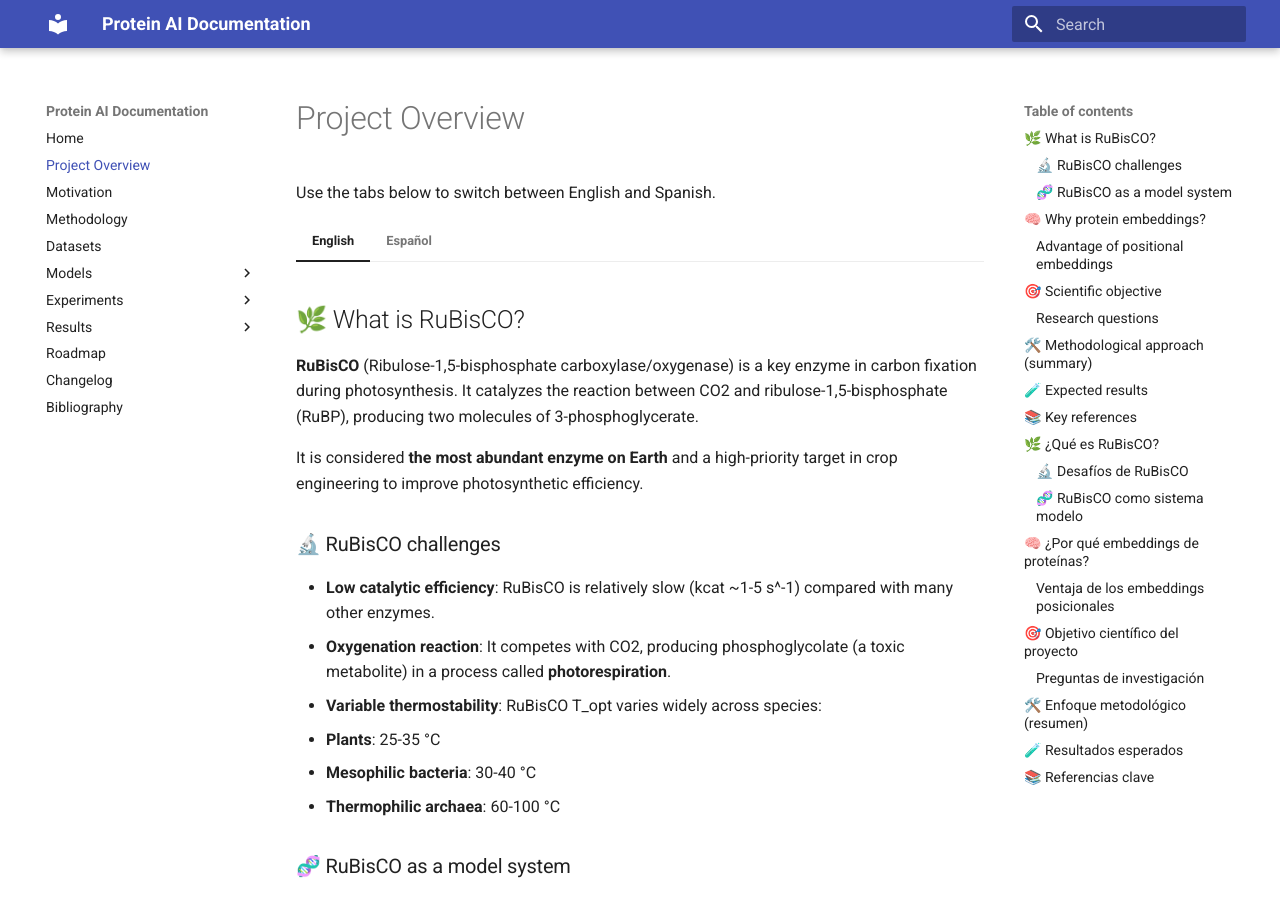
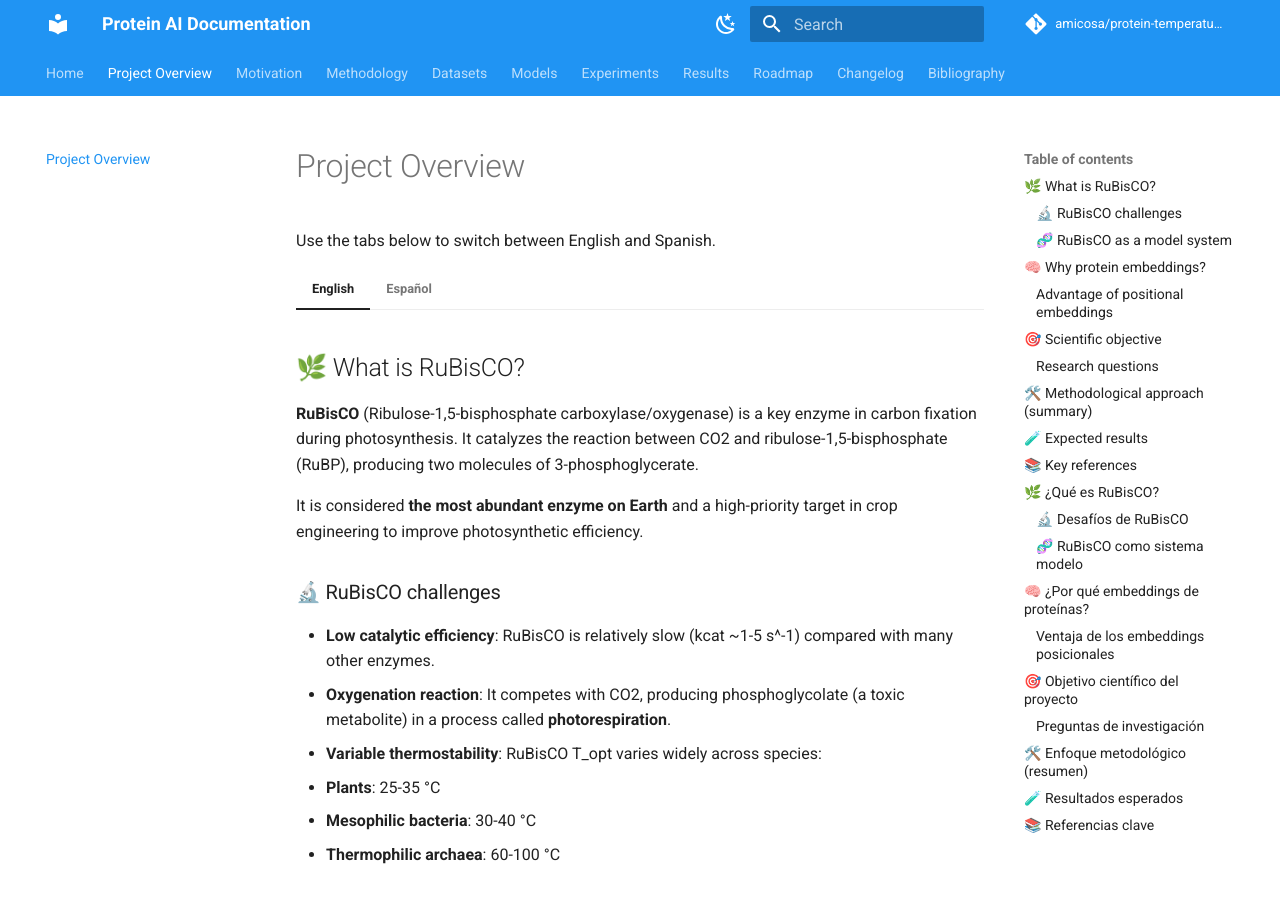
Before and after one commit to amicosa/protein-temperature-prediction-docs, an MkDocs documentation site: the page built from docs/project-overview.md, in a window 1280 px wide and 900 px high. Built offline with MkDocs 1.6.1 and Material for MkDocs 9.7.7, drawn with Linux system fonts in a browser that asks for light colours; comment, search, counter and statistics services are not loaded.

Commit message:
Enhance mkdocs configuration with additional metadata and theme features

```diff
--- a/mkdocs.yml
+++ b/mkdocs.yml
@@ -1,5 +1,9 @@
 site_name: Protein AI Documentation
+site_description: Documentation of a machine learning project for predicting protein optimal temperature.
+site_author: Antonio Micó
 site_url: https://amicosa.github.io/protein-temperature-prediction-docs/
+repo_url: https://github.com/amicosa/protein-temperature-prediction-docs
+repo_name: amicosa/protein-temperature-prediction-docs
 
 docs_dir: docs
 site_dir: site
@@ -7,10 +11,65 @@ site_dir: site
 theme:
   name: material
 
+  palette:
+    - scheme: default
+      primary: blue
+      accent: indigo
+      toggle:
+        icon: material/weather-night
+        name: Switch to dark mode
+
+    - scheme: slate
+      primary: blue
+      accent: indigo
+      toggle:
+        icon: material/weather-sunny
+        name: Switch to light mode
+
+  features:
+    - navigation.tabs
+    - navigation.sections
+    - navigation.expand
+    - navigation.top
+    - navigation.indexes
+    - search.highlight
+    - search.suggest
+    - content.code.copy
+    - content.code.annotate
+    - content.tabs.link
+
+plugins:
+  - search
+
 markdown_extensions:
-  - pymdownx.superfences
+  - admonition
+
+  - pymdownx.details
+
+  - pymdownx.superfences:
+      custom_fences:
+        - name: mermaid
+          class: mermaid
+          format: !!python/name:pymdownx.superfences.fence_code_format
+
+  - pymdownx.highlight:
+      anchor_linenums: true
+
+  - pymdownx.inlinehilite
+
+  - pymdownx.snippets
+
   - pymdownx.tabbed:
       alternate_style: true
+
+  - pymdownx.emoji:
+      emoji_index: !!python/name:material.extensions.emoji.twemoji
+      emoji_generator: !!python/name:material.extensions.emoji.to_svg
+
+  - tables
+
+  - toc:
+      permalink: true
 
 extra_javascript:
   - https://unpkg.com/mermaid@11/dist/mermaid.min.js
@@ -22,18 +81,22 @@ nav:
   - Motivation: motivation.md
   - Methodology: methodology.md
   - Datasets: datasets.md
+
   - Models:
       - Baseline: models/baseline.md
       - CNN: models/cnn.md
       - Embeddings: models/embeddings.md
       - Future Models: models/future-models.md
+
   - Experiments:
       - Experiment 001: experiments/experiment-001.md
       - Experiment 002: experiments/experiment-002.md
+
   - Results:
       - Metrics: results/metrics.md
       - Error Analysis: results/error-analysis.md
       - Visualizations: results/visualizations.md
+
   - Roadmap: roadmap.md
   - Changelog: changelog.md
   - Bibliography: bibliography.md
```
